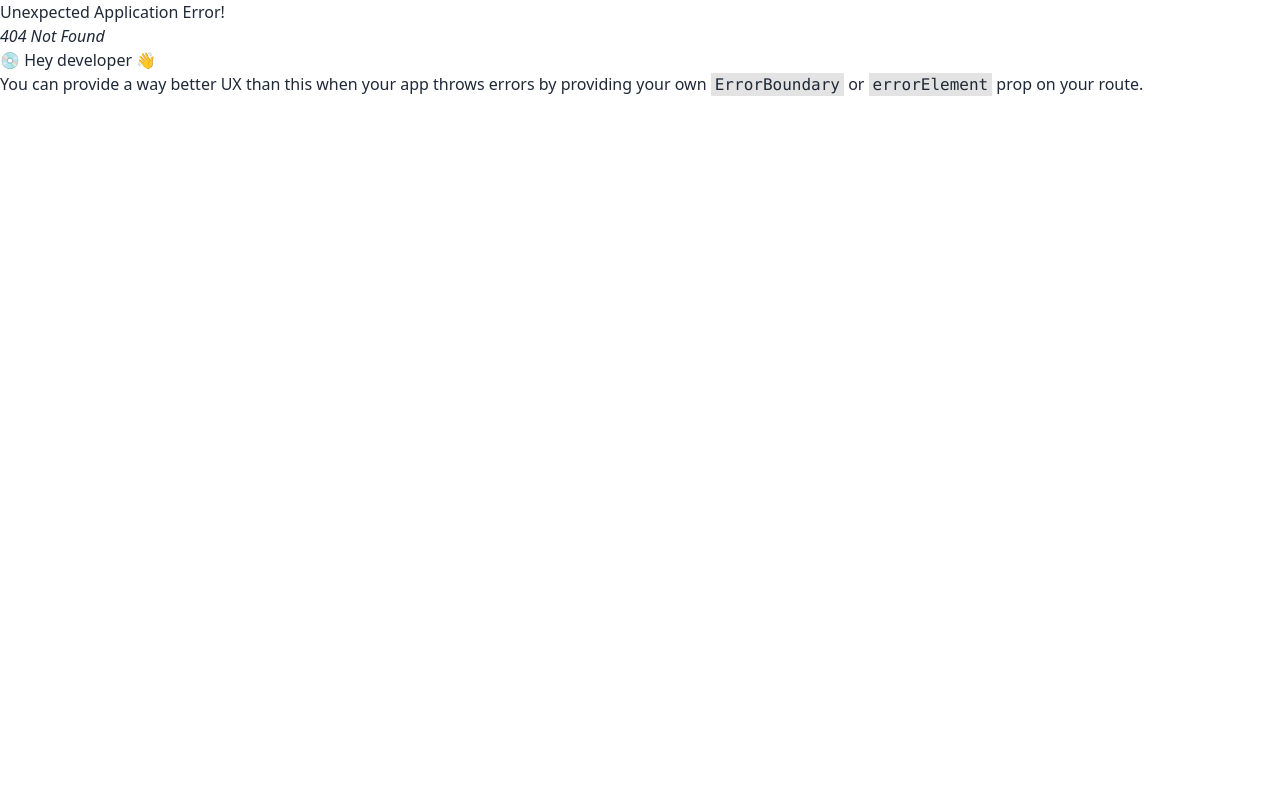
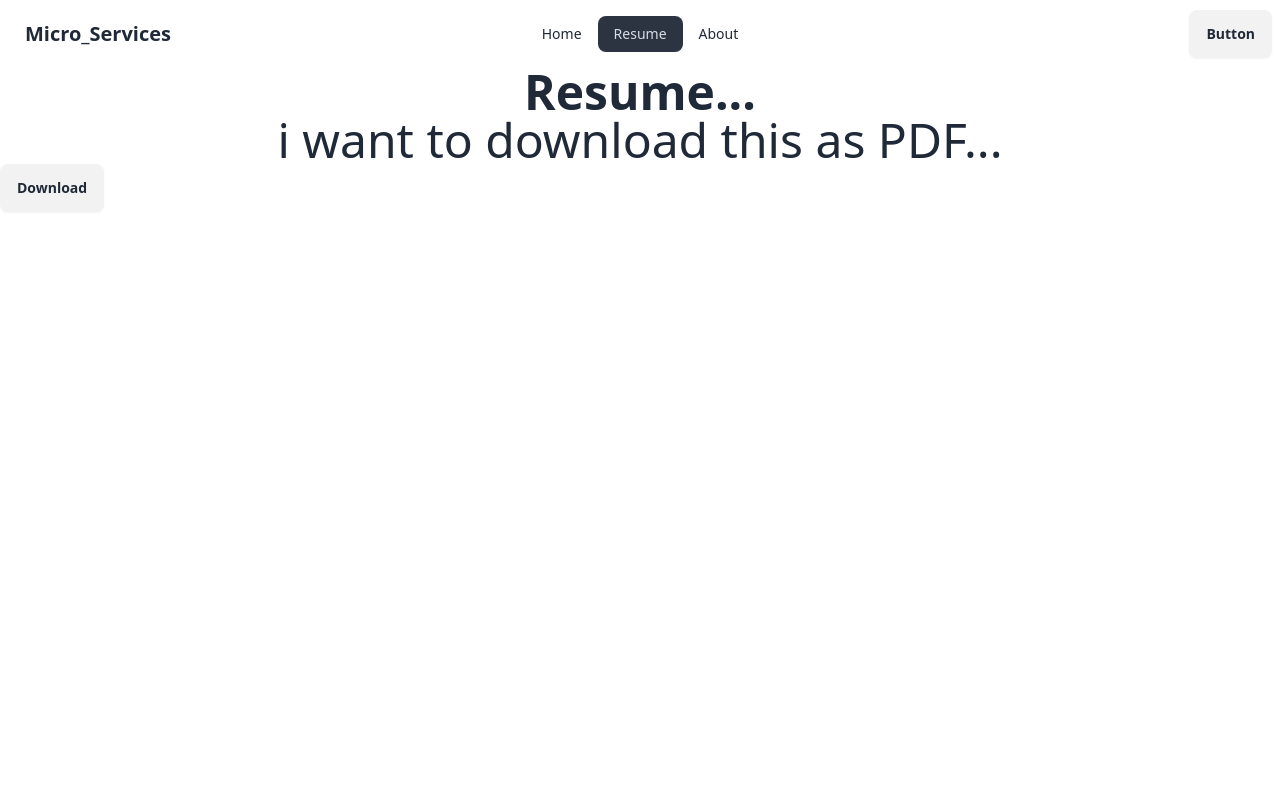
Before and after one commit to MUHAMMADSabbirHossain/personal-portfolio, a React (Vite) app in the folder Personal-Portfolios-FrontEnd/: page /resume in a window 1280 px wide. Before the commit this address had no page. Shown: the top 800 px of the page. Built offline with nearby package versions, Linux system fonts and the light colour scheme.

Commit message:
react to print | resume: package is installed; route and components are added with nav... successfully

```diff
--- a/Personal-Portfolios-FrontEnd/package.json
+++ b/Personal-Portfolios-FrontEnd/package.json
@@ -15,6 +15,7 @@
     "react": "^18.2.0",
     "react-dom": "^18.2.0",
     "react-router-dom": "^6.23.1",
+    "react-to-print": "^2.15.1",
     "sort-by": "^1.2.0"
   },
   "devDependencies": {
--- a/Personal-Portfolios-FrontEnd/src/components/Navbar.jsx
+++ b/Personal-Portfolios-FrontEnd/src/components/Navbar.jsx
@@ -3,7 +3,9 @@ import { NavLink } from "react-router-dom";
 const Navbar = () => {
     const linkList = <>
         <li><NavLink to="/">Home</NavLink></li>
-        <li><a>Item 1</a></li>
+        <li><NavLink to="/resume">Resume</NavLink></li>
+        <li><NavLink to="/about">About</NavLink></li>
+        {/* <li><a>Item 1</a></li>
         <li>
             <details>
                 <summary>Parent</summary>
@@ -13,8 +15,7 @@ const Navbar = () => {
                 </ul>
             </details>
         </li>
-        <li><a>Item 3</a></li>
-        <li><NavLink to="/about">About</NavLink></li>
+        <li><a>Item 3</a></li> */}
     </>;
     return (
         <div className="navbar bg-base-100">
--- /dev/null
+++ b/Personal-Portfolios-FrontEnd/src/pages/Resume.jsx
@@ -0,0 +1,24 @@
+import { useRef } from 'react';
+import { useReactToPrint } from 'react-to-print';
+
+const Resume = () => {
+    const componentRef = useRef();
+    const handlePrint = useReactToPrint({
+        content: () => componentRef.current,
+    });
+
+    return (
+        <div>
+            <h1 className="text-5xl text-center font-bold">Resume...</h1>
+            <section>
+
+            </section>
+            <section ref={componentRef} >
+                <p className='text-5xl text-center'>i want to download this as PDF...</p>
+            </section>
+            <button className="btn" onClick={handlePrint}>Download</button>
+        </div>
+    );
+};
+
+export default Resume;
--- a/Personal-Portfolios-FrontEnd/src/routes/roots.jsx
+++ b/Personal-Portfolios-FrontEnd/src/routes/roots.jsx
@@ -2,6 +2,7 @@ import { createBrowserRouter } from "react-router-dom";
 import Root from "../layout/Root";
 import Home from "../pages/Home";
 import About from "../pages/About";
+import Resume from "../pages/Resume";
 
 const router = createBrowserRouter([
     {
@@ -13,6 +14,10 @@ const router = createBrowserRouter([
                 element: <Home></Home>
             },
             {
+                path: "/resume",
+                element: <Resume></Resume>
+            },
+            {
                 path: "/about",
                 element: <About></About>
             }
```
Also changed, not shown: 1 other file (tests, documents, lock files or other folders).
